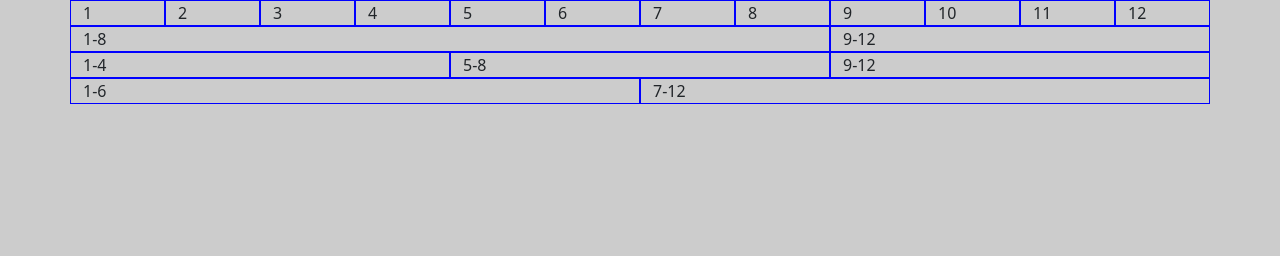
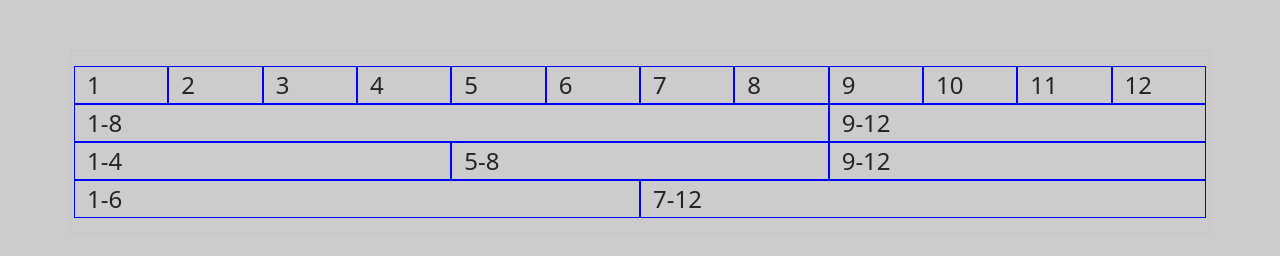
Before and after one commit to uchoamaster/EstudoGridBootstrap5, a plain HTML site: page estudosBoostrap/index.html in a window 1280 px wide. Drawn offline with nearby package versions, Linux system fonts and the light colour scheme.

Commit message:
ajustando css do primeiro exercicio

```diff
--- a/estudosBoostrap/index.html
+++ b/estudosBoostrap/index.html
@@ -11,7 +11,7 @@
 
 </head>
 <body>
-  <div class="container">
+  <div class="container sample">
       <div class="row">
           <div class="col-md-1">1</div>
           <div class="col-md-1">2</div>
--- a/estudosBoostrap/style.css
+++ b/estudosBoostrap/style.css
@@ -2,15 +2,14 @@ body{
     background-color: #ccc;
 }
 
-.col-md-1 {
+.sample {
+    font-size: 150%;
+    border: 1px dotted silver;
+    padding: 15px;
+  }
+  [class^=col] {
     border: 1px solid blue;
-}
-.col-md-8 {
-    border: 1px solid blue;
-}
-.col-md-4 {
-    border: 1px solid blue;
-}
-.col-md-6 {
-    border: 1px solid blue;
-}
+  }
+  body {
+    margin: 50px;
+  }
```
